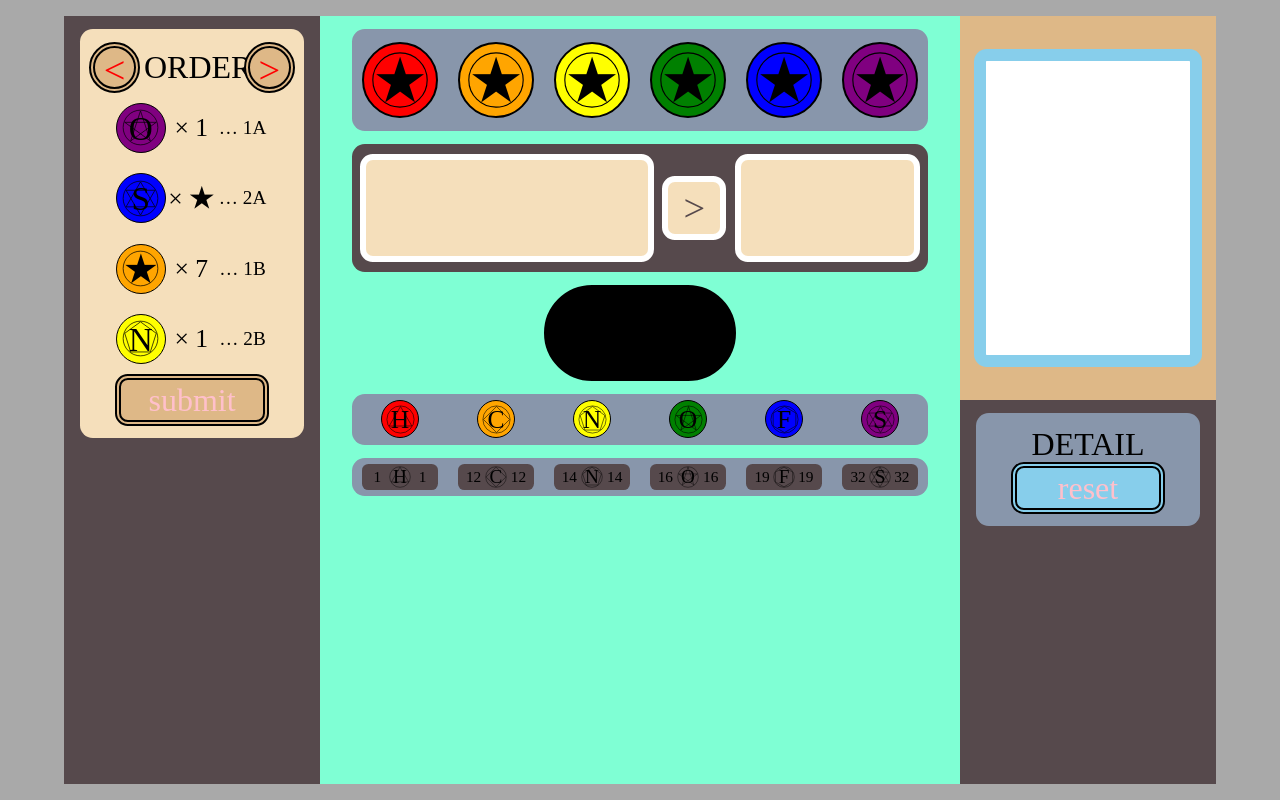
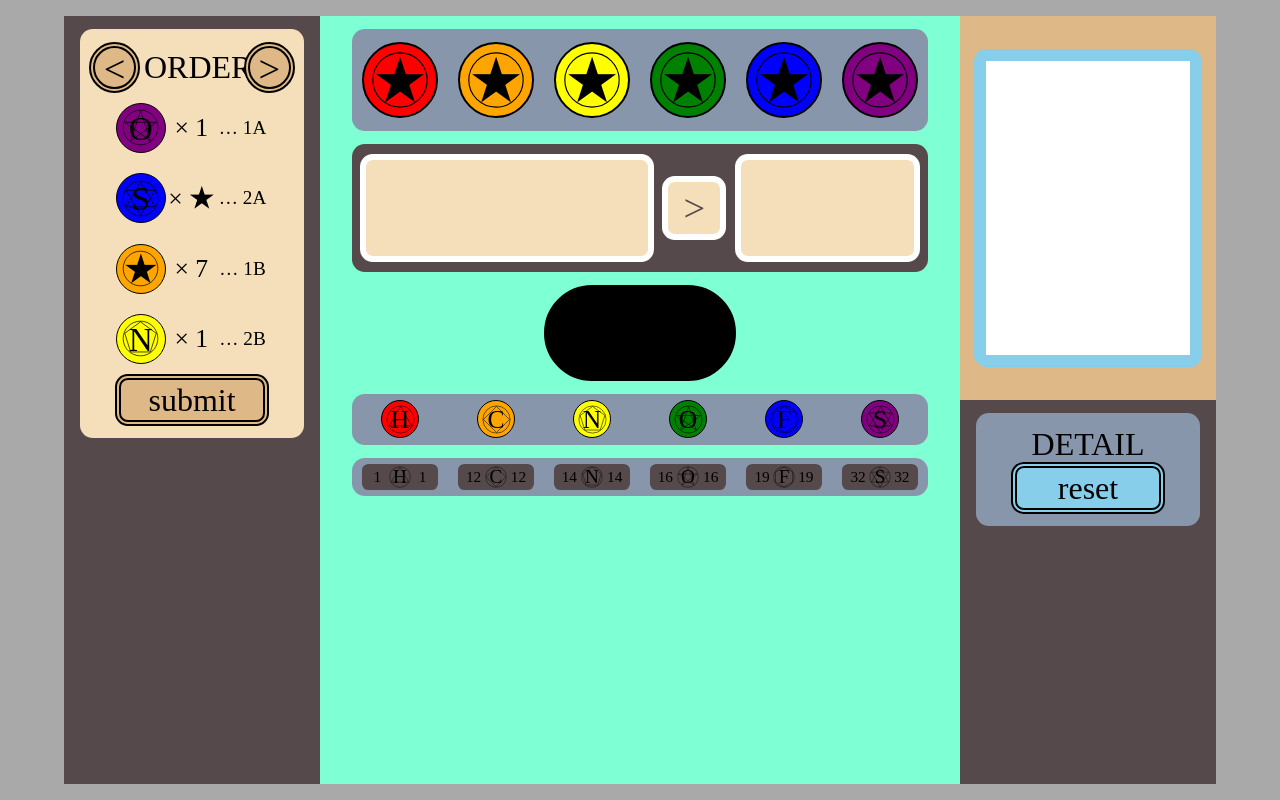
Before and after one commit to Jasonkoo07/atom-puzzle, a plain HTML site: page index.html in a window 1280 px wide. Drawn offline with nearby package versions, Linux system fonts and the light colour scheme; a web font is replaced by a local one.

Commit message:
Update style.css

```diff
--- a/style.css
+++ b/style.css
@@ -27,7 +27,8 @@ button, input[type=button] {
     -moz-border-radius: 0;
     -webkit-appearance: none;
     -webkit-border-radius: 0;
-    color: pink;
+    color: black;
+    padding: 0;
 }
 
 body{
@@ -386,7 +387,6 @@ body{
     font-size: 3vw;
     margin-left: 0.3vw;
     margin-right: 0.3vw;
-    color: red;
 }
 
 #오더 {
```
